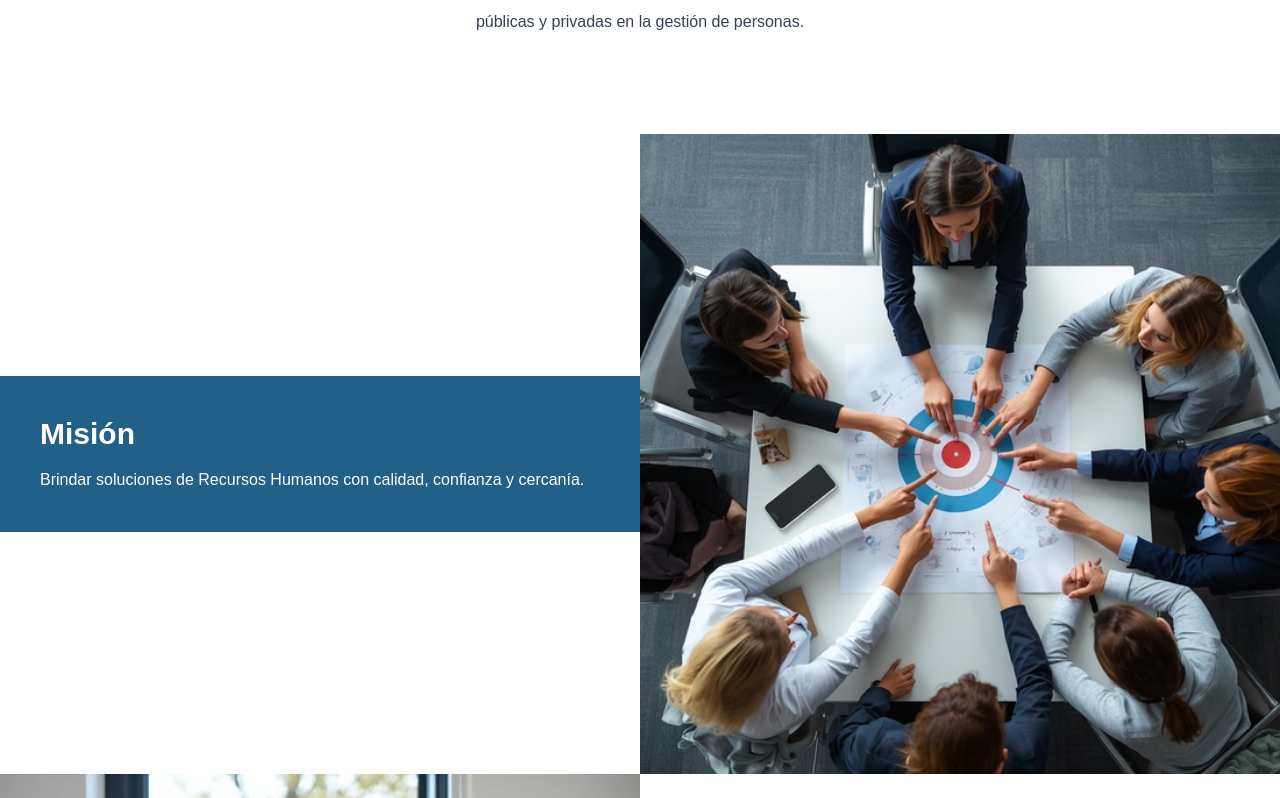
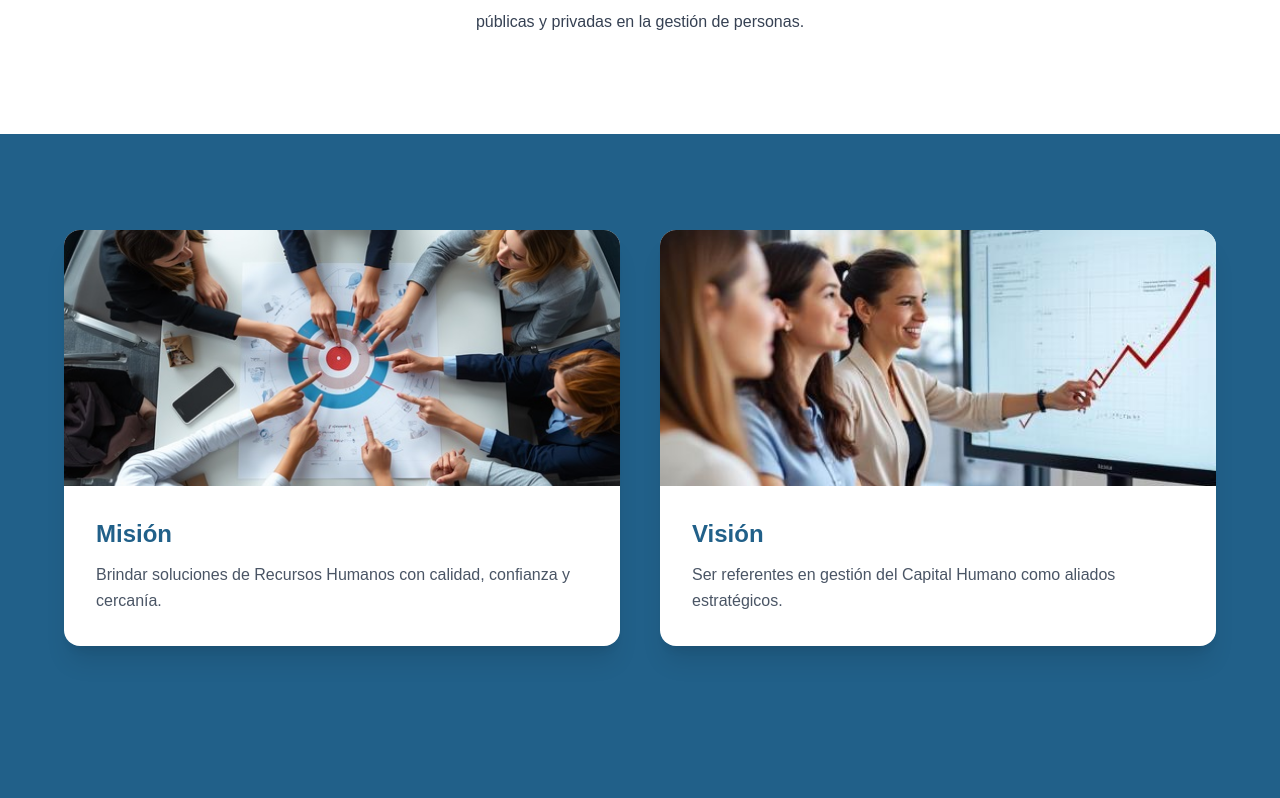
Before and after one commit to WorkOffice2026/workoffice-web, a Next.js app: page / in a window 1280 px wide. Shown: the part 962-1760 px from the top of the page. Built offline with nearby package versions, Linux system fonts and the light colour scheme.

Commit message:
rediseño misión y visión

```diff
--- a/src/app/page.tsx
+++ b/src/app/page.tsx
@@ -88,35 +88,62 @@ export default function Home() {
         </p>
       </section>
 
+ {/* MISIÓN + VISIÓN (REDISEÑADO) */}
+<section className="bg-[#216089] py-24 px-6">
+  <div className="max-w-6xl mx-auto grid md:grid-cols-2 gap-10">
+
     {/* MISIÓN */}
-      <section className="grid md:grid-cols-2 items-center">
-        <div className="bg-[#216089] text-white p-10">
-          <h3 className="text-3xl font-bold mb-4">Misión</h3>
-          <p>Brindar soluciones de Recursos Humanos con calidad, confianza y cercanía.</p>
-        </div>
-
+    <motion.div
+      initial={{ opacity: 0, y: 60 }}
+      whileInView={{ opacity: 1, y: 0 }}
+      viewport={{ once: true, amount: 0.3 }}
+      transition={{ duration: 0.6 }}
+      className="bg-white rounded-2xl overflow-hidden shadow-xl"
+    >
       <Image
         src="/hero-mision.jpg"
         alt="Misión"
         width={900}
         height={600}
-          className="w-full h-full object-cover"
+        className="w-full h-64 object-cover"
       />
-      </section>
+
+      <div className="p-8">
+        <h3 className="text-2xl font-bold text-[#216089] mb-3">
+          Misión
+        </h3>
+        <p className="text-gray-600 leading-relaxed">
+          Brindar soluciones de Recursos Humanos con calidad, confianza y cercanía.
+        </p>
+      </div>
+    </motion.div>
 
     {/* VISIÓN */}
-      <section className="grid md:grid-cols-2 items-center">
+    <motion.div
+      initial={{ opacity: 0, y: 60 }}
+      whileInView={{ opacity: 1, y: 0 }}
+      viewport={{ once: true, amount: 0.3 }}
+      transition={{ duration: 0.6, delay: 0.2 }}
+      className="bg-white rounded-2xl overflow-hidden shadow-xl"
+    >
       <Image
         src="/hero-vision.jpg"
         alt="Visión"
         width={900}
         height={600}
-          className="w-full h-full object-cover"
+        className="w-full h-64 object-cover"
       />
 
-        <div className="p-10 text-[#216089]">
-          <h3 className="text-3xl font-bold mb-4">Visión</h3>
-          <p>Ser referentes en gestión del Capital Humano como aliados estratégicos.</p>
+      <div className="p-8">
+        <h3 className="text-2xl font-bold text-[#216089] mb-3">
+          Visión
+        </h3>
+        <p className="text-gray-600 leading-relaxed">
+          Ser referentes en gestión del Capital Humano como aliados estratégicos.
+        </p>
+      </div>
+    </motion.div>
+
   </div>
 </section>
 
```
Lines whose indentation alone changed are shown as unchanged.
